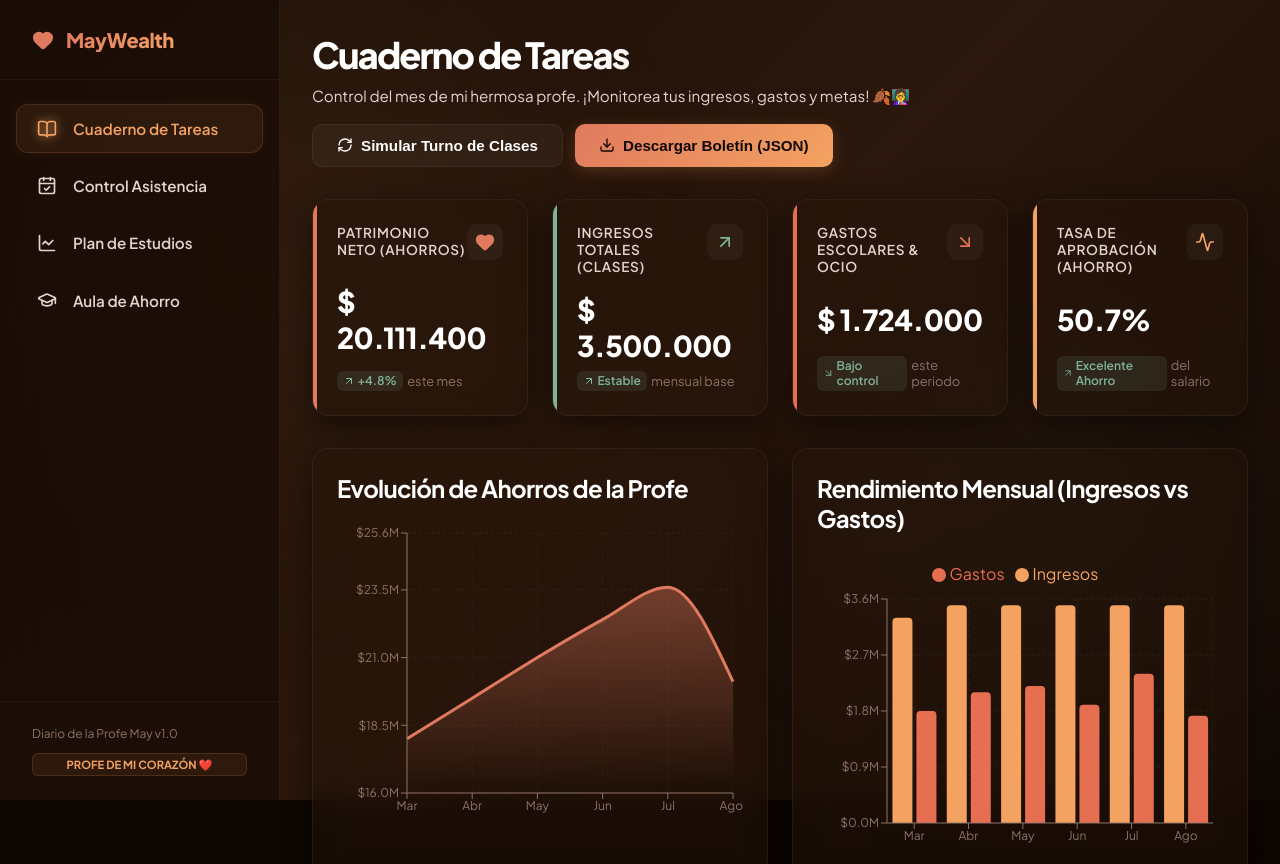
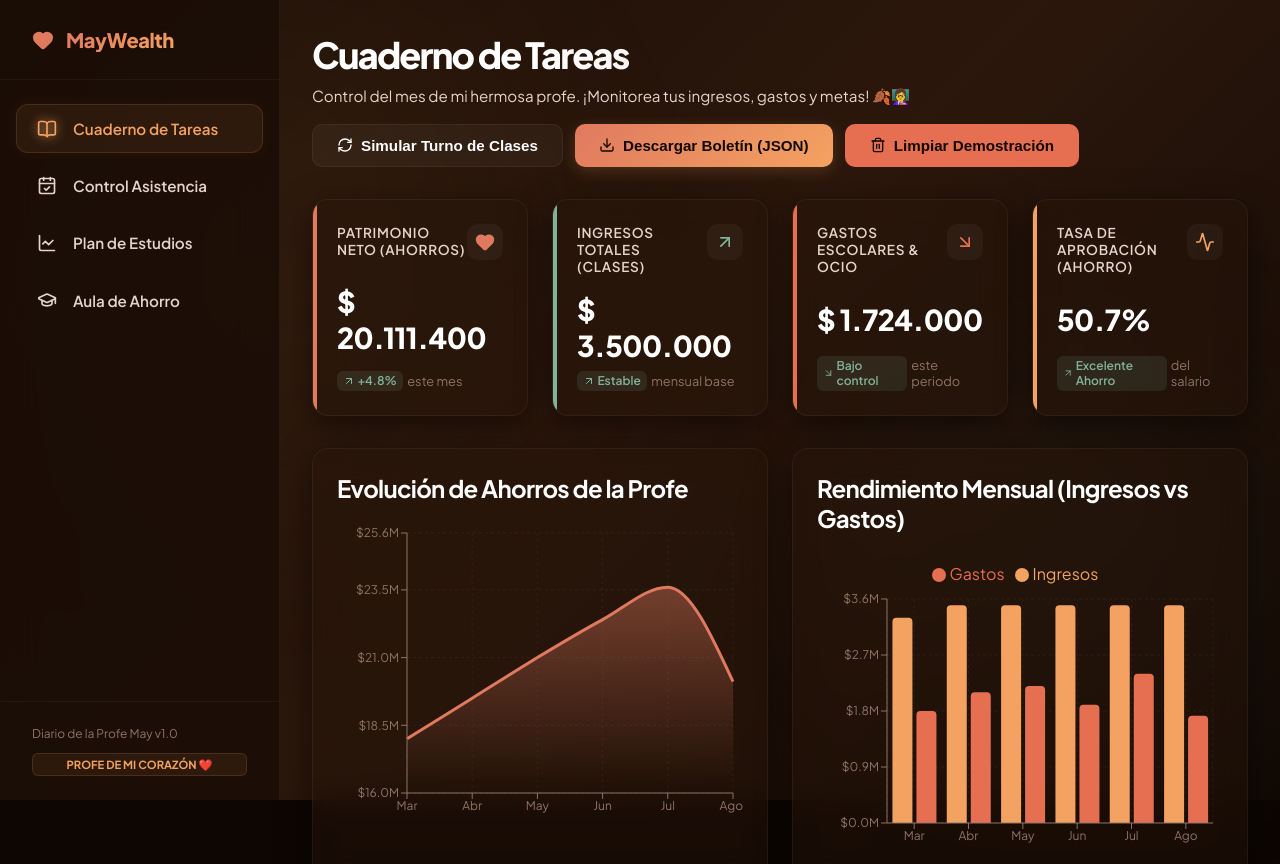
Before and after one commit to juanitosay04/Control-Gastos-May-Hermosa, a React (Vite) app: page / in a window 1280 px wide. Shown: the top 864 px of the page. Built offline with nearby package versions, Linux system fonts and the light colour scheme.

Commit message:
Feat: Add localStorage persistence and Clear Demonstration button to Control-Gastos-May-Hermosa

```diff
--- a/src/App.jsx
+++ b/src/App.jsx
@@ -1,4 +1,4 @@
-import React, { useState } from 'react';
+import React, { useState, useEffect } from 'react';
 import Sidebar from './components/Sidebar';
 import Dashboard from './components/Dashboard';
 import ExpensesTracker from './components/ExpensesTracker';
@@ -15,8 +15,19 @@ export default function App() {
     type: 'info' // 'income' or 'expense'
   });
 
+  const localStorageKey = 'finances_may_data';
+
   // Initial State tailored for May (Teacher & Autumn Theme)
-  const [financialData, setFinancialData] = useState({
+  const [financialData, setFinancialData] = useState(() => {
+    const saved = localStorage.getItem(localStorageKey);
+    if (saved) {
+      try {
+        return JSON.parse(saved);
+      } catch (e) {
+        console.error("Failed to parse saved financial data", e);
+      }
+    }
+    return {
       incomes: [
         { id: 1, description: 'Sueldo Docencia Colegio', amount: 3500000, category: 'Sueldo', date: '2026-08-05' }
       ],
@@ -45,7 +56,12 @@ export default function App() {
         { id: 3, description: 'Cuota Crédito Educativo ICETEX', amount: 250000, category: 'Créditos', type: 'Crédito Educativo', dueDate: 'Día 15', paid: false },
         { id: 4, description: 'Servicios Públicos (Luz/Internet)', amount: 280000, category: 'Servicios', type: 'Gasto Fijo', dueDate: 'Día 20', paid: false }
       ]
+    };
   });
+
+  useEffect(() => {
+    localStorage.setItem(localStorageKey, JSON.stringify(financialData));
+  }, [financialData]);
 
   // Trigger global toast alert helper
   const triggerToastAlert = (message, type) => {
@@ -396,6 +412,19 @@ export default function App() {
     downloadAnchor.remove();
   };
 
+  const handleClearData = () => {
+    if (window.confirm("¿Estás seguro de que quieres borrar todos los datos de demostración para iniciar en limpio con tus valores reales? Esto vaciará tus registros e inversiones actuales.")) {
+      setFinancialData({
+        incomes: [],
+        expenses: [],
+        investments: [],
+        transactions: [],
+        obligations: []
+      });
+      triggerToastAlert("Boletín escolar restablecido. ¡Listo para tus datos reales! 👩‍🏫✨", "info");
+    }
+  };
+
   const totalIncome = (financialData.incomes || []).reduce((sum, inc) => sum + inc.amount, 0);
   const financialDataWithTotals = {
     ...financialData,
@@ -432,6 +461,7 @@ export default function App() {
             simulateBankSync={handleSimulateBankSync}
             exportData={handleExportData}
             onDeleteTransaction={handleDeleteTransaction}
+            clearData={handleClearData}
           />
         )}
 
--- a/src/components/Dashboard.jsx
+++ b/src/components/Dashboard.jsx
@@ -29,7 +29,8 @@ export default function Dashboard({
   financialData,
   simulateBankSync,
   exportData,
-  onDeleteTransaction
+  onDeleteTransaction,
+  clearData
 }) {
   const { income, expenses, transactions, investments } = financialData;
 
@@ -87,6 +88,12 @@ export default function Dashboard({
             <Download size={16} />
             <span>Descargar Boletín (JSON)</span>
           </button>
+          {clearData && (
+            <button className="btn btn-danger" onClick={clearData} style={{ width: 'auto', background: 'var(--accent-rose)', color: '#120904' }}>
+              <Trash2 size={16} />
+              <span>Limpiar Demostración</span>
+            </button>
+          )}
         </div>
       </div>
 
```
Lines whose indentation alone changed are shown as unchanged.
